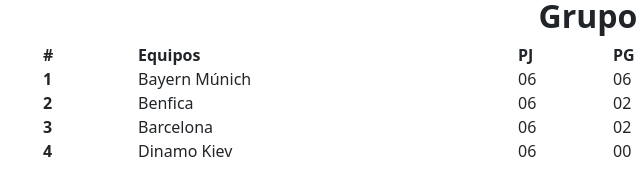
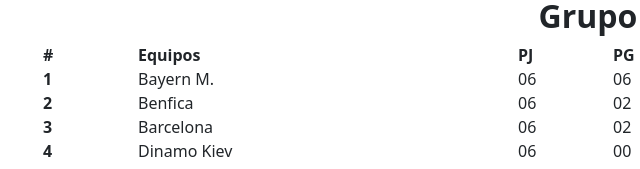
Before and after one commit to javiersilvap/real-madrid, a plain HTML site: page paginas/clasificacion.html in a window 1280 px wide. Shown: the part 1344-1513 px from the top of the page, 39-679 px from the left. Drawn offline with nearby package versions, Linux system fonts and the light colour scheme.

Commit message:
bootstrap 5

```diff
--- a/paginas/clasificacion.html
+++ b/paginas/clasificacion.html
@@ -312,7 +312,7 @@
       </div>
       <div class="row">
         <div class="col-1 col-md-1 fw-bolder">1</div>
-        <div class="col-4 col-md-4">Bayern Múnich</div>
+        <div class="col-4 col-md-4">Bayern M.</div>
         <div class="col-1 col-md-1">06</div>
         <div class="col-1 col-md-1">06</div>
         <div class="col-1 col-md-1">00</div>
```
